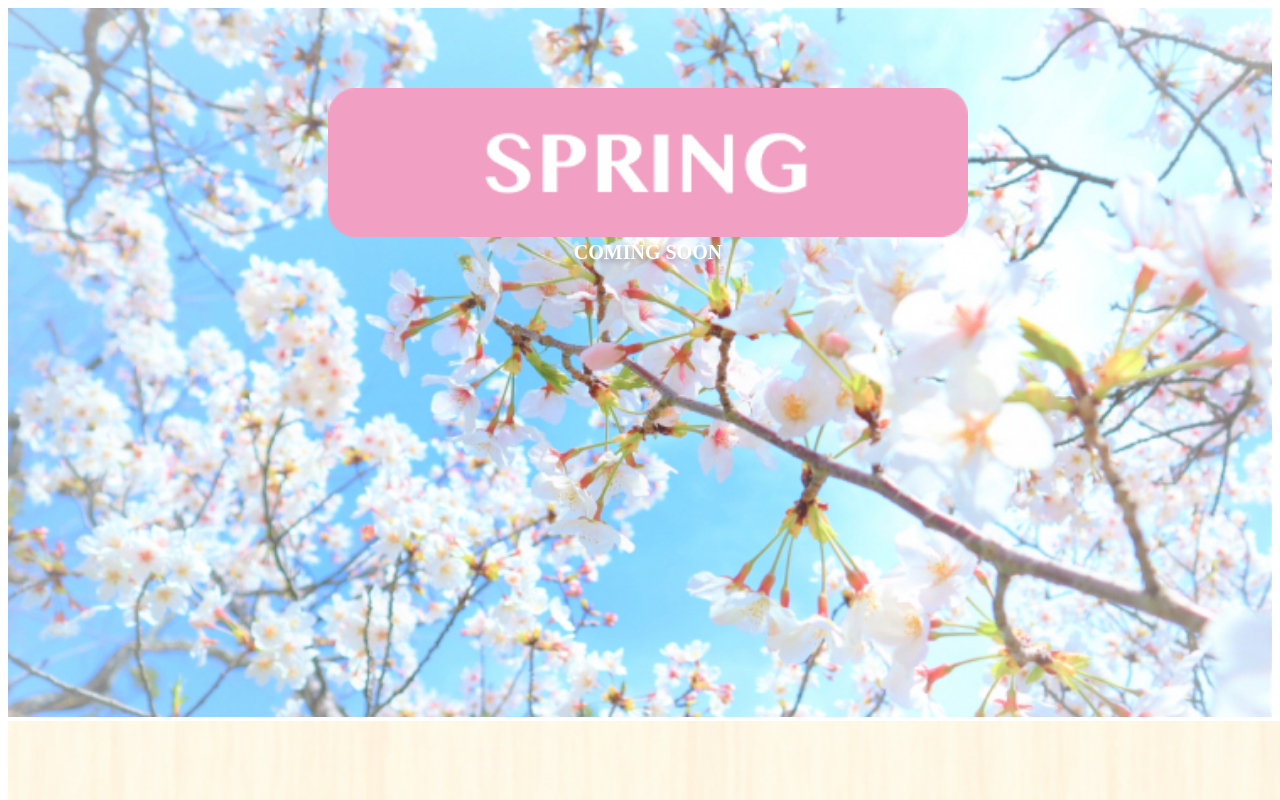
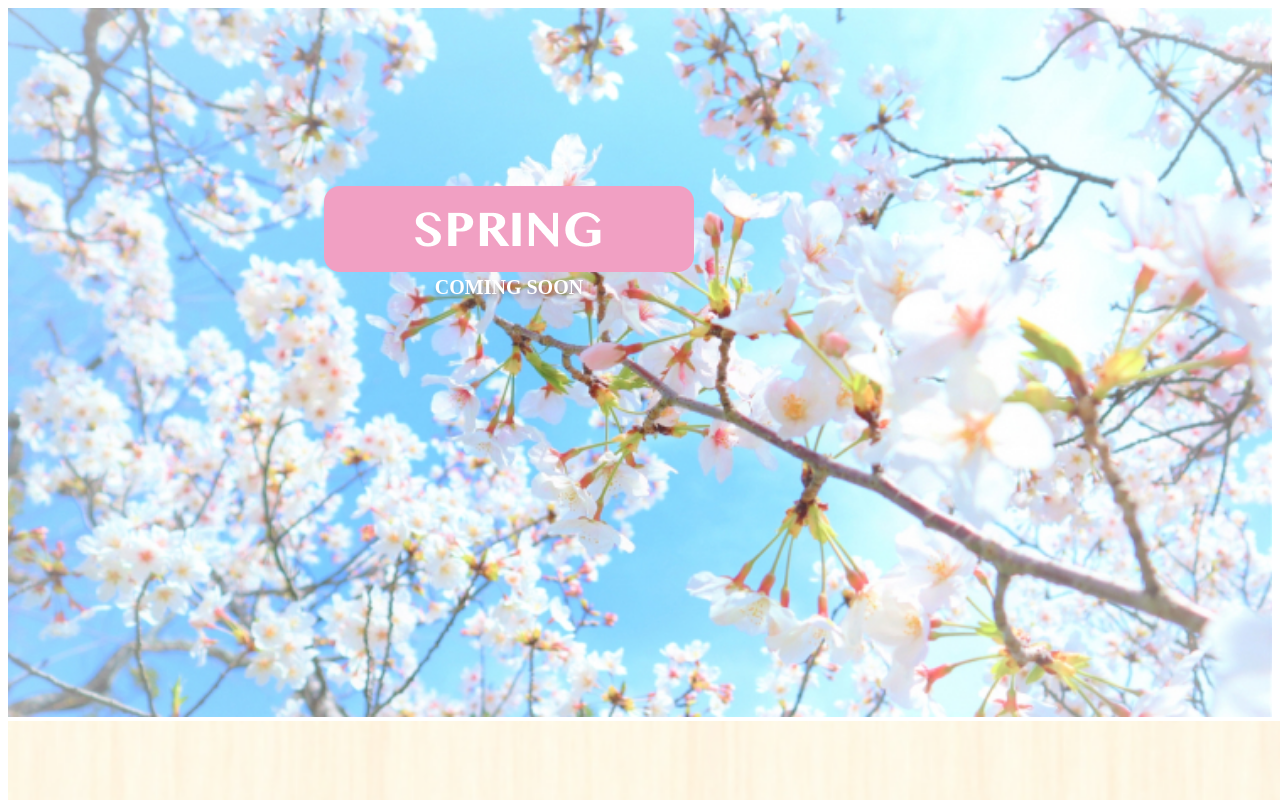
Before and after one commit to irodoriasahi/sample_coding, a React (Create React App) app: page / in a window 1280 px wide. Shown: the top 800 px of the page. Built offline with nearby package versions, Linux system fonts and the light colour scheme.

Commit message:
header改良

```diff
--- a/src/components/Header.jsx
+++ b/src/components/Header.jsx
@@ -27,14 +27,14 @@ const MVimage = styled.img`
 `;
 
 const Logo = styled.img`
-  width: 50vw;
+  width: 50％;
 `;
 
 const SLogoContainer = styled.div`
   position: absolute;
   text-align: center;
-  top:10vh;
-  left: calc(50vw / 2);
+  top:25%;
+  left: 25%;
 
     p {
       margin: 0;
```
